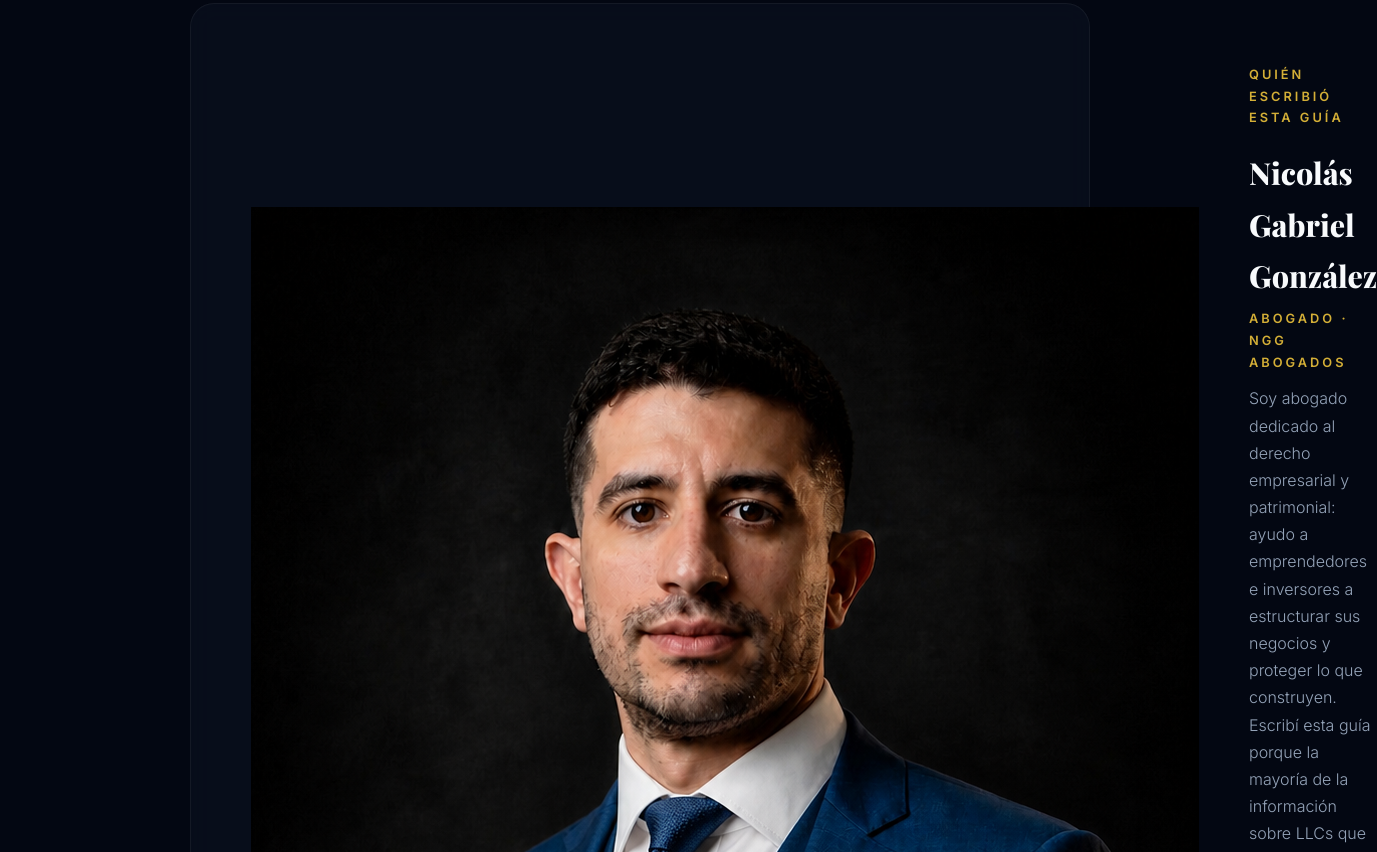
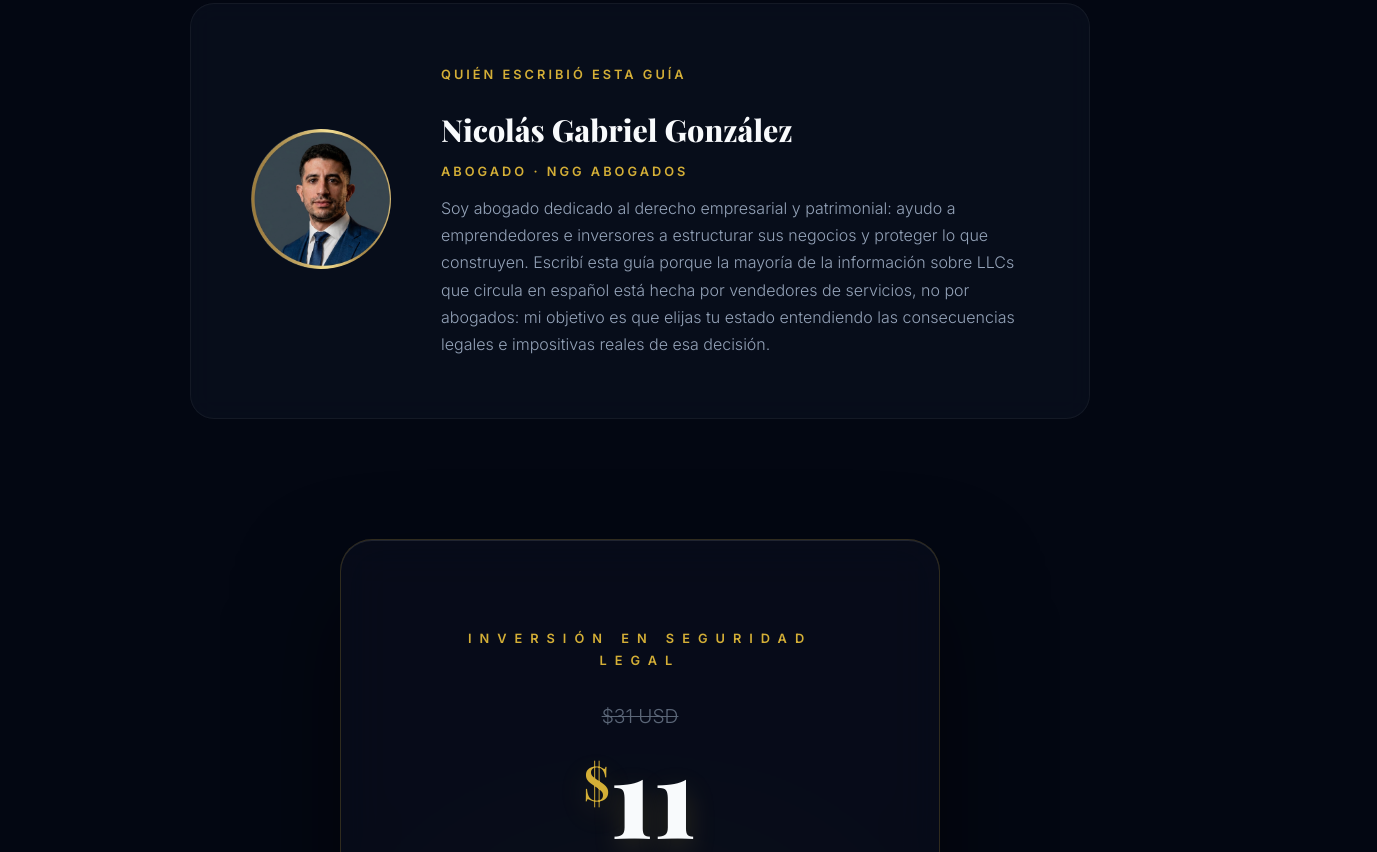
Before and after one commit to ngonzalezngglaw/llcguiacomparativa, a plain HTML site: page index.html in a window 1280 px wide. Shown: the part 2996-3848 px from the top of the page, 1377 px wide, since content can reach past the window. Drawn offline with nearby package versions, Linux system fonts and the light colour scheme; a web font is replaced by a local one.

Commit message:
Index.html

```diff
--- a/index.html
+++ b/index.html
@@ -658,7 +658,7 @@
         <section class="author-section fade-up">
             <div class="container">
                 <div class="author-card">
-                    <img src="ChatGPT Image 4 jun 2026, 12_50_47 - copia.png">
+                    <img src="nicolas-gonzalez.png" style="width: 140px; height: 140px; border-radius: 50%; object-fit: cover; display: block; margin: 0 auto 1.5rem;" alt="Nicolás Gabriel González">
                     <div class="author-info">
                         <span class="author-title">Quién escribió esta guía</span>
                         <h3>Nicolás Gabriel González</h3>
```
